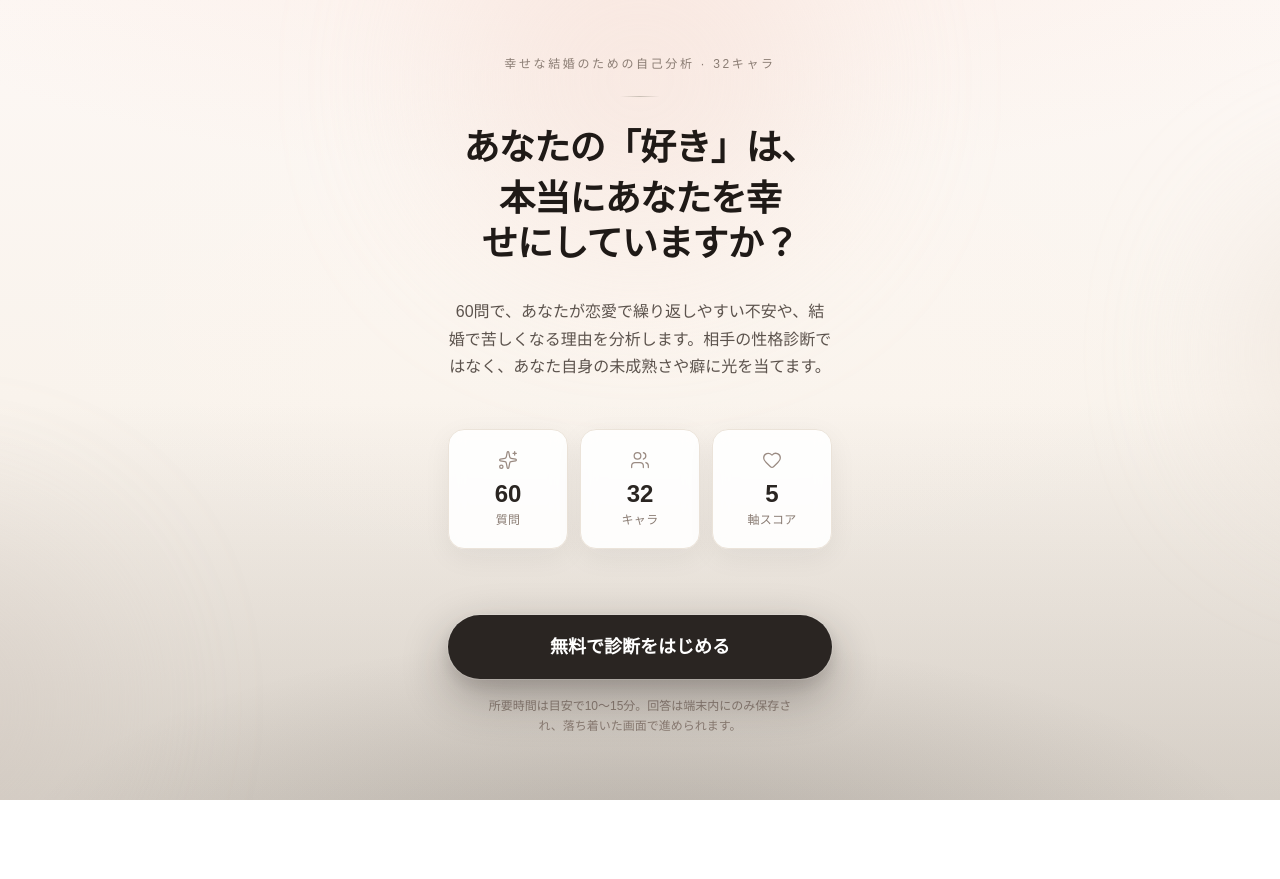
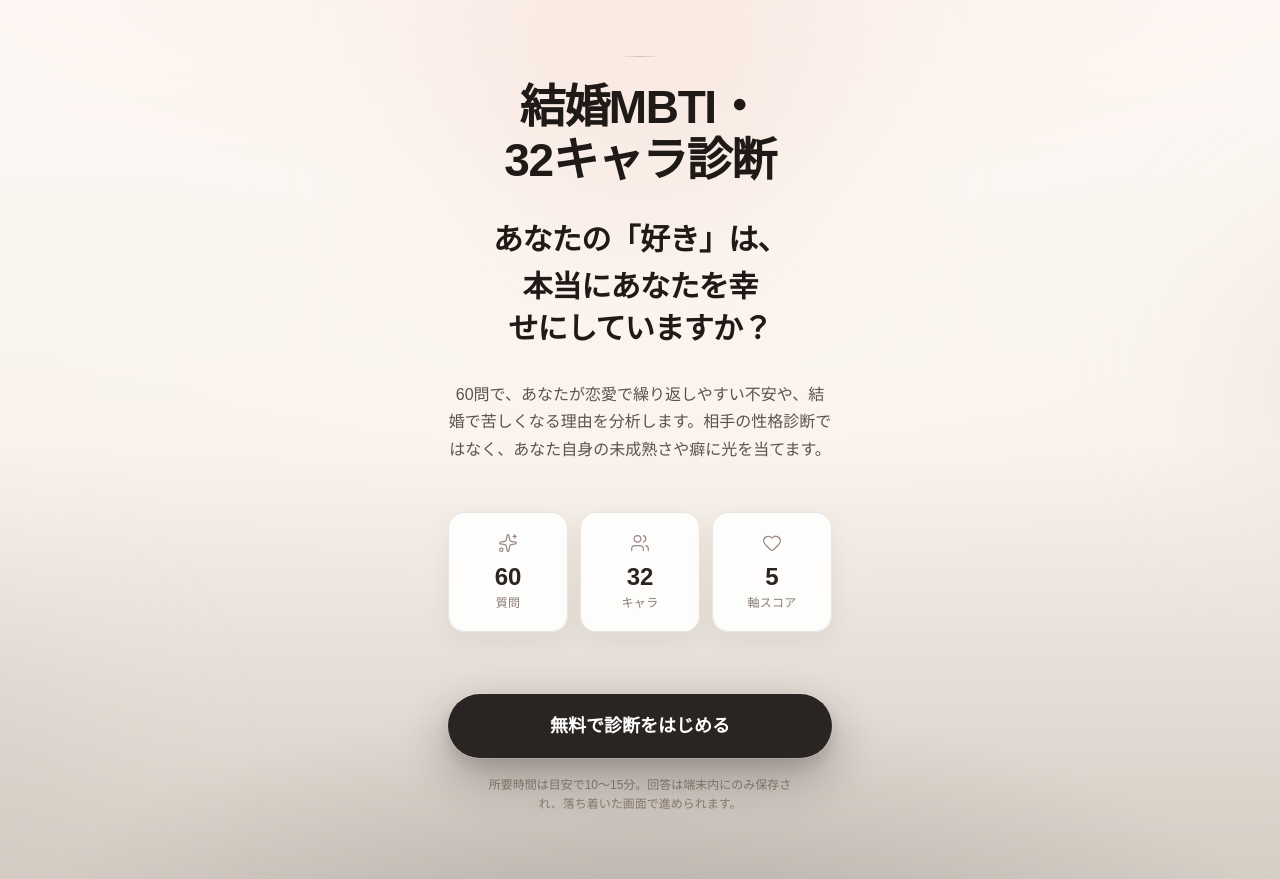
Before and after one commit to taiti-creator/love-project, a Next.js app: page / in a window 1280 px wide. Before the commit the page ends 800 px from the top, so only its background shows below. Built offline with nearby package versions, Linux system fonts and the light colour scheme.

Commit message:
update result template columns

```diff
--- a/app/diagnosis/page.tsx
+++ b/app/diagnosis/page.tsx
@@ -22,10 +22,10 @@ type StoredAnswer = {
 const PART_SIZE = 5;
 
 const loadingMessages = [
-  "結婚人格の傾向を読み取っています…",
+  "結婚MBTIの傾向を読み取っています…",
   "恋愛の癖と、結婚で苦しくなる理由を整理中…",
   "未成熟さが出やすいパターンを照合中…",
-  "あなた自身の分析レポートを生成中…",
+  "結婚MBTIの結果を生成しています…",
 ];
 
 /** questions.json の category キー → パート見出し（なければキーをそのまま表示） */
@@ -309,10 +309,11 @@ export default function DiagnosisPage() {
   if (!started) {
     return (
       <main className="min-h-screen bg-[#fbf7f2] px-4 py-10 text-[#2a2522]">
-        <div className="mx-auto max-w-md rounded-3xl bg-white p-7 shadow-[0_14px_40px_rgba(40,30,20,0.08)]">
-          <p className="text-xs tracking-[0.14em] text-[#8a7c73]">SELF CHECK</p>
-          <h1 className="mt-2 text-2xl font-semibold tracking-tight">結婚人格の自己分析</h1>
-          <p className="mt-3 text-sm leading-relaxed text-[#675b54]">
+        <div className="mx-auto max-w-md rounded-3xl bg-white p-7 text-center shadow-[0_14px_40px_rgba(40,30,20,0.08)]">
+          <h1 className="text-[1.375rem] font-semibold leading-snug tracking-[-0.02em] text-[#1f1a17] sm:text-[1.75rem] sm:leading-tight">
+            結婚MBTI・32キャラ診断
+          </h1>
+          <p className="mx-auto mt-4 max-w-prose text-left text-sm leading-relaxed text-[#675b54]">
             相手を測るためではなく、あなた自身の恋愛の癖・未成熟さ・結婚で苦しくなりやすい理由を見える化します。
             {total}問を<strong className="font-semibold text-[#3a332f]">{PART_SIZE}問ずつ</strong>
             進めます。直感で、当てはまる程度を選んでください。
@@ -406,7 +407,7 @@ export default function DiagnosisPage() {
             </div>
             {showAlmostThere && (
               <p className="mt-3 text-xs leading-relaxed text-[#7a6d64]">
-                あと少しで結婚人格の結果です。このパートも、直感のまま選んで大丈夫です。
+                あと少しで結婚MBTIの結果です。このパートも、直感のまま選んで大丈夫です。
               </p>
             )}
           </div>
--- a/app/layout.tsx
+++ b/app/layout.tsx
@@ -13,8 +13,9 @@ const geistMono = Geist_Mono({
 });
 
 export const metadata: Metadata = {
-  title: "Create Next App",
-  description: "Generated by create next app",
+  title: "結婚MBTI・32キャラ診断",
+  description:
+    "MBTIそのものではなく、恋愛・結婚時の人格反応を分析する独自の結婚MBTI（結婚人格分析）。相手分析ではなく、あなたの恋愛の癖・未成熟さ・結婚で苦しくなる理由を見える化します。",
 };
 
 export default function RootLayout({
@@ -24,7 +25,7 @@ export default function RootLayout({
 }>) {
   return (
     <html
-      lang="en"
+      lang="ja"
       className={`${geistSans.variable} ${geistMono.variable} h-full antialiased`}
     >
       <body className="min-h-full flex flex-col">{children}</body>
--- a/app/lib/compute-diagnosis-result.ts
+++ b/app/lib/compute-diagnosis-result.ts
@@ -101,7 +101,7 @@ function mergeTemplate(
   typeRow: TypeRow | undefined
 ): JsonRow {
   if (tpl && Object.keys(tpl).length > 0) return tpl;
-  const headline = `${code} タイプ`;
+  const headline = `${code}・結婚MBTI`;
   const genderLine =
     gender === "male" ? str(typeRow?.male_summary) : str(typeRow?.female_summary);
   return {
--- a/app/page.tsx
+++ b/app/page.tsx
@@ -71,28 +71,28 @@ export default function Page() {
           initial="initial"
           animate="animate"
         >
-          <motion.p
-            variants={fadeUp}
-            className="text-[11px] font-medium tracking-[0.22em] text-[#8a7c73] sm:text-xs"
-          >
-            幸せな結婚のための自己分析 · 32キャラ
-          </motion.p>
           <motion.div
             variants={fadeUp}
-            className="mx-auto mt-5 h-px w-10 rounded-full bg-gradient-to-r from-transparent via-[#c9bfb5] to-transparent sm:mt-6"
+            className="mx-auto h-px w-10 rounded-full bg-gradient-to-r from-transparent via-[#c9bfb5] to-transparent"
             aria-hidden
           />
           <motion.h1
             variants={fadeUp}
-            className="mx-auto mt-6 max-w-[19rem] text-balance text-center sm:mt-7 sm:max-w-[24rem] md:max-w-xl"
+            className="mx-auto mt-5 max-w-[22rem] text-balance text-center text-[1.75rem] font-semibold leading-[1.22] tracking-[-0.03em] text-[#1f1a17] sm:mt-6 sm:max-w-[26rem] sm:text-[2.375rem] sm:leading-[1.18] md:max-w-2xl md:text-[2.875rem] md:leading-[1.15]"
           >
-            <span className="block text-[1.5625rem] font-semibold leading-[1.4] tracking-[-0.02em] text-[#1f1a17] sm:text-[2.125rem] sm:leading-[1.32] md:text-4xl md:leading-[1.25]">
+            結婚MBTI・32キャラ診断
+          </motion.h1>
+          <motion.h2
+            variants={fadeUp}
+            className="mx-auto mt-7 max-w-[19rem] text-balance text-center sm:mt-8 sm:max-w-[24rem] md:max-w-xl"
+          >
+            <span className="block text-[1.375rem] font-semibold leading-[1.45] tracking-[-0.02em] text-[#1f1a17] sm:text-[1.625rem] sm:leading-[1.4] md:text-[1.875rem] md:leading-[1.38]">
               あなたの「好き」は、
             </span>
-            <span className="mt-1 block text-[1.5625rem] font-semibold leading-[1.4] tracking-[-0.02em] text-[#1f1a17] sm:mt-1.5 sm:text-[2.125rem] sm:leading-[1.32] md:text-4xl md:leading-[1.25]">
+            <span className="mt-1 block text-[1.375rem] font-semibold leading-[1.45] tracking-[-0.02em] text-[#1f1a17] sm:mt-1.5 sm:text-[1.625rem] sm:leading-[1.4] md:text-[1.875rem] md:leading-[1.38]">
               本当にあなたを幸せにしていますか？
             </span>
-          </motion.h1>
+          </motion.h2>
           <motion.p
             variants={fadeUp}
             className="mx-auto mt-7 max-w-sm text-[15px] leading-[1.75] text-[#5c534d] sm:mt-8 sm:text-base sm:leading-[1.72]"
--- a/app/result/page.tsx
+++ b/app/result/page.tsx
@@ -22,7 +22,7 @@ const TEMPLATE_SECTION_ORDER: { title: string; key: string }[] = [
   { title: "結婚で苦しくならないための具体的な行動", key: "marriage_advice" },
   { title: "苦しくなりやすい点（注意）", key: "warning" },
   { title: "最後にあなたへ", key: "final_message" },
-  { title: "あなたの恋愛の癖（傾向）", key: "love_type" },
+  { title: "交際で出やすい反応（クセ）", key: "love_type" },
   { title: "結婚生活で出やすい傾向", key: "marriage_type" },
   { title: "交際と結婚のギャップ", key: "gap" },
   { title: "結婚で苦しくなりやすいパターン", key: "collapse_pattern" },
@@ -63,10 +63,10 @@ function buildLockedSections(result: DiagnosisResult): { title: string; body: st
 
   const core = typeField(result, "core_desire");
   if (core) {
-    const dedupeKey = `結婚人格の核になりやすい欲求:${core}`;
+    const dedupeKey = `結婚MBTIで見えやすい核の欲求:${core}`;
     if (!seen.has(dedupeKey)) {
       seen.add(dedupeKey);
-      out.push({ title: "結婚人格の核になりやすい欲求", body: core });
+      out.push({ title: "結婚MBTIで見えやすい核の欲求", body: core });
     }
   }
 
@@ -81,7 +81,7 @@ export default function ResultPage() {
   const headline = useMemo(() => {
     if (!result) return "";
     const h = pick(result.template, "headline");
-    return h || `${result.character.character_name}：結婚人格の結果プレビュー`;
+    return h || `${result.character.character_name}：結婚MBTIの結果プレビュー`;
   }, [result]);
 
   const themeSubtitle = useMemo(() => {
@@ -116,10 +116,13 @@ export default function ResultPage() {
         className="mx-auto max-w-md"
       >
         <div className="rounded-[1.75rem] border border-[#efe6dc] bg-white p-6 shadow-[0_20px_56px_rgba(35,25,15,0.1)] sm:p-8">
-          <div className="flex flex-wrap items-center gap-2">
-            <span className="inline-flex items-center gap-1 rounded-full bg-[#f4ebe3] px-2.5 py-1 text-[10px] font-semibold uppercase tracking-[0.14em] text-[#7a6d64]">
+          <h1 className="mx-auto max-w-sm text-balance text-center text-[1.5rem] font-semibold leading-snug tracking-[-0.02em] text-[#1f1a17] sm:max-w-md sm:text-[1.875rem] sm:leading-tight md:text-[2rem]">
+            結婚MBTI・32キャラ診断
+          </h1>
+          <div className="mt-3 flex flex-wrap items-center justify-center gap-2">
+            <span className="inline-flex items-center gap-1 rounded-full bg-[#f4ebe3] px-2.5 py-1 text-[10px] font-semibold tracking-wide text-[#7a6d64]">
               <Sparkles className="h-3 w-3" strokeWidth={2} />
-              結婚人格分析 · 32キャラ
+              結果
             </span>
             <span className="rounded-full border border-[#e8ddd2] bg-[#fffdfa] px-2.5 py-1 text-[10px] font-medium tabular-nums text-[#8a7c73]">
               {result.code} · {result.axisSignature}
@@ -127,11 +130,11 @@ export default function ResultPage() {
           </div>
 
           <p className="mt-6 text-center text-xs font-medium tracking-[0.2em] text-[#8a7c73]">
-            あなたの結婚人格
+            あなたの結婚MBTI
           </p>
-          <h1 className="mt-2 text-center text-3xl font-semibold leading-tight tracking-tight text-[#1f1a17] sm:text-[2rem]">
+          <h2 className="mt-2 text-center text-3xl font-semibold leading-tight tracking-tight text-[#1f1a17] sm:text-[2rem]">
             {result.character.character_name}
-          </h1>
+          </h2>
           {themeSubtitle ? (
             <p className="mx-auto mt-4 max-w-sm text-center text-sm leading-relaxed text-[#7a6d64]">
               {themeSubtitle}
@@ -177,7 +180,7 @@ export default function ResultPage() {
                 有料で全文を解放
               </p>
               <p className="mt-1 max-w-[17rem] text-center text-xs leading-relaxed text-[#7a6d64]">
-                恋愛の癖、結婚で苦しくなる理由、幸せな結婚に向けた成長のヒントまで一気に読めます。
+                交際のクセ、結婚で苦しくなる理由、幸せな結婚に向けた成長のヒントまで一気に読めます。
               </p>
             </div>
           </div>
```
